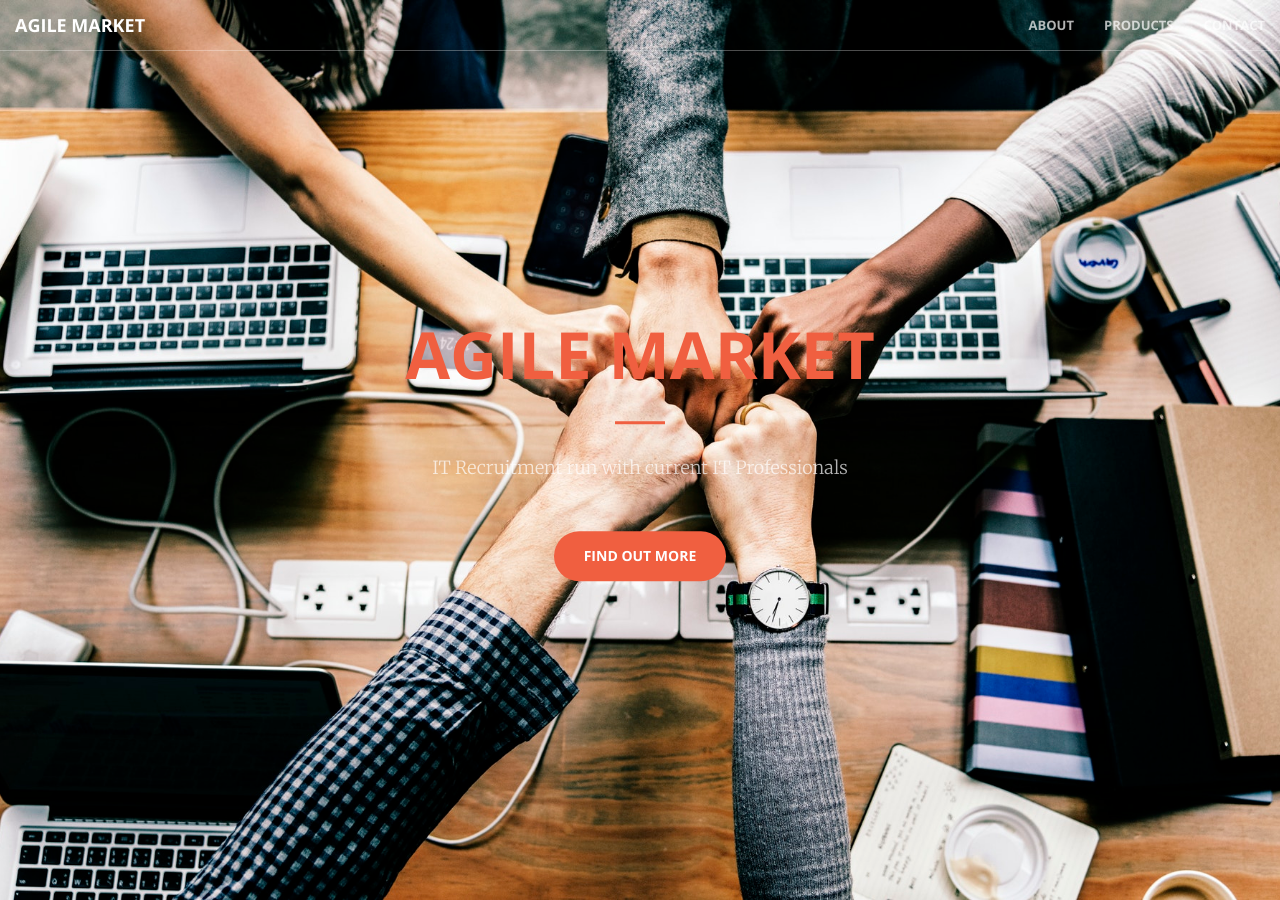
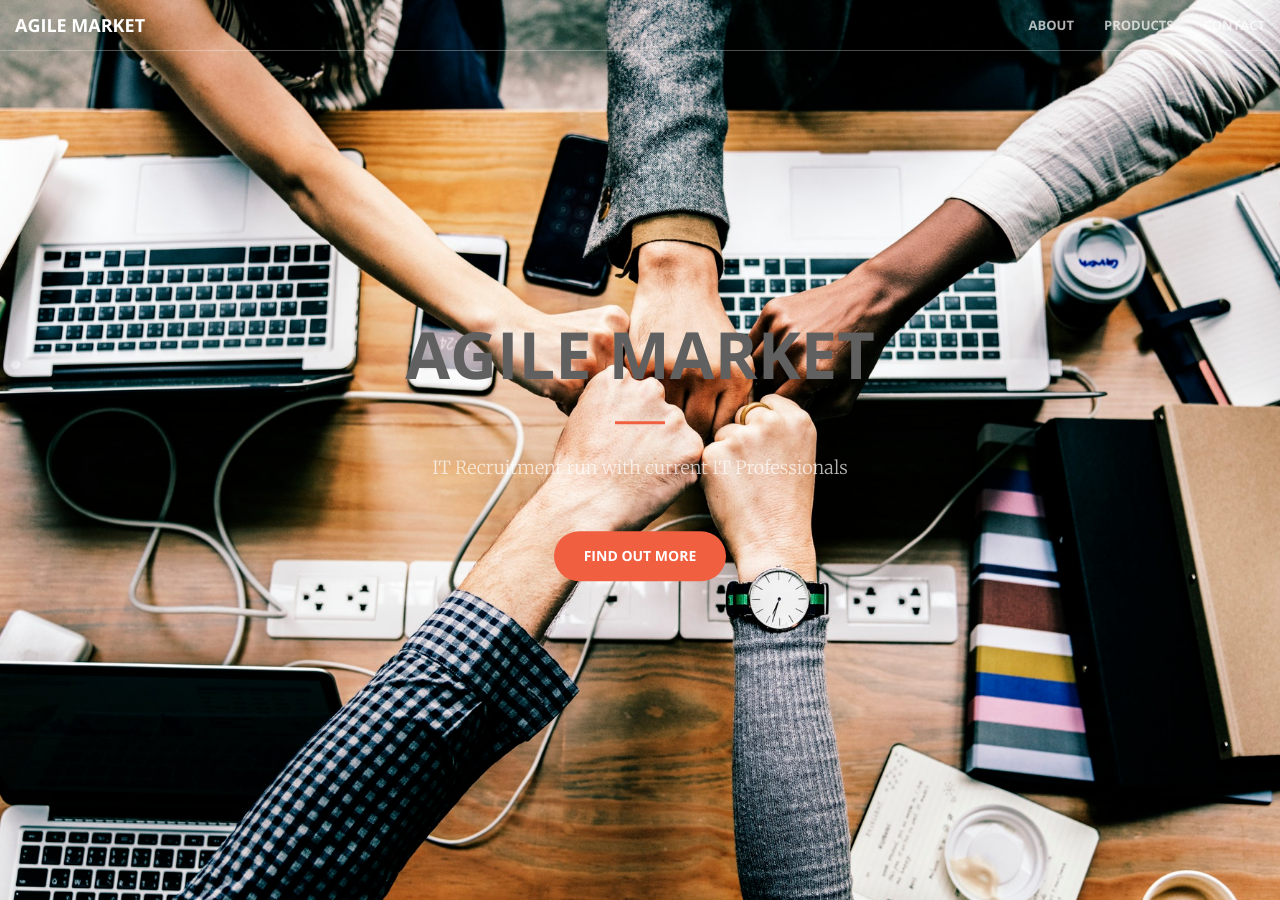
Before and after one commit to joecity/agilemarket, a Jekyll site: the page built from index.html, in a window 1280 px wide and 900 px high. Built offline with Jekyll 4.4.1, drawn with Linux system fonts in a browser that asks for light colours.

Commit message:
Updating title to grey

```diff
--- a/_sass/_base.scss
+++ b/_sass/_base.scss
@@ -157,7 +157,7 @@ header {
     background-position: center;
     background-image: url('../img/header.jpg');
     text-align: center;
-    color: #F05F40;
+    color: #606060;
     .header-content {
         position: relative;
         text-align: center;
```
